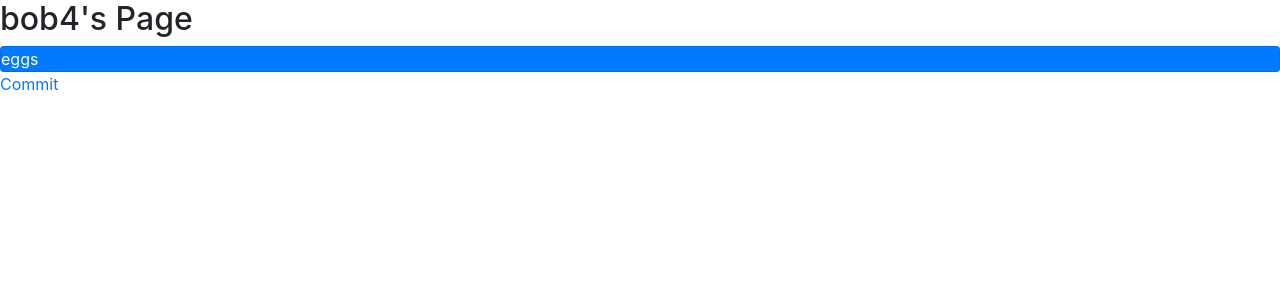
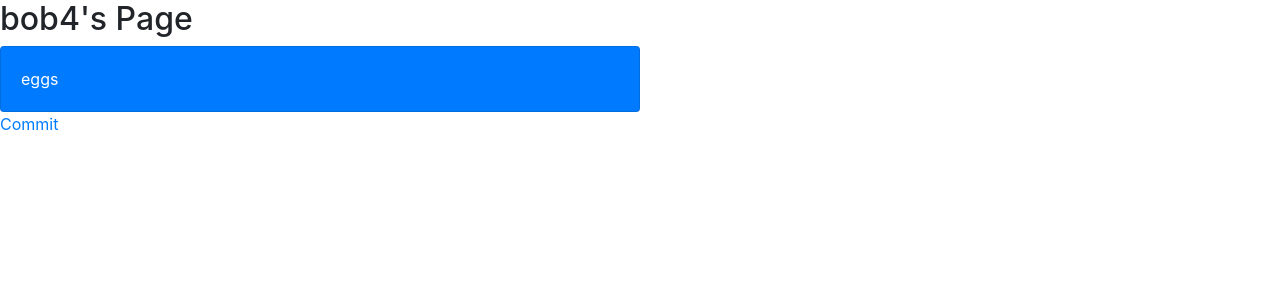
Before and after one commit to maharishi2019/pitch-in-master, a Flask app: page /bob4 in a window 1280 px wide. Shown: the part 63-363 px from the top of the page. Run offline with Flask 2, Linux system fonts and the light colour scheme; a user stored in the database is signed in; some libraries are stand-ins or nearby versions.

Commit message:
fixed problems

```diff
--- a/templates/explore.html
+++ b/templates/explore.html
@@ -23,8 +23,8 @@
     <h2>{{user}}'s Page</h2>
     {% for i in items %}
         <div class="column">
-            <div class="card bg-primary text-white" color: white">
-                {{ i }}
+            <div class="card bg-primary text-white" style="width: 50%">
+                <div class="card-body">{{ i }}</div>
             </div>
         </div>
         <a href="{{ url_for('commited', item=i)}}">Commit</a>
```
